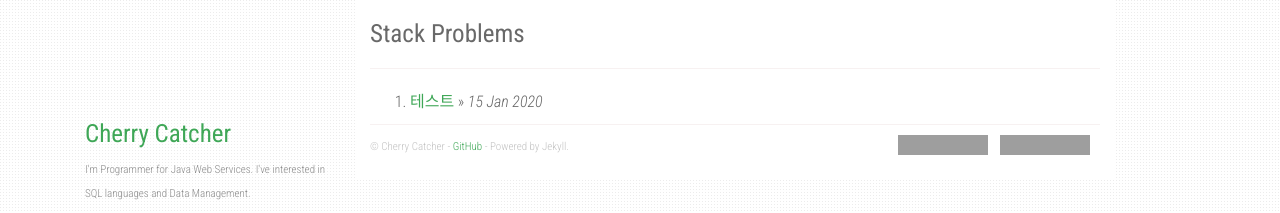
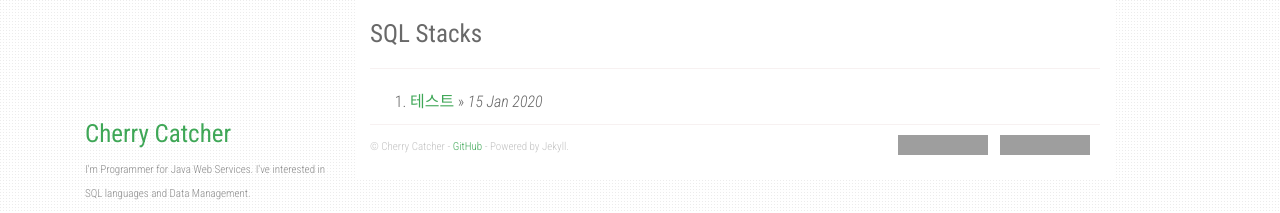
Before and after one commit to cherrycatcher/cherrycatcher.github.io, a Jekyll site: the page built from index.html, in a window 1280 px wide. Shown: the top 213 px of the page. Built offline with Jekyll 4.4.1, drawn with Linux system fonts in a browser that asks for light colours; nearby versions of some CDN libraries; the list of posts is cut into pages by our own code; grey boxes are pictures that could not be loaded.

Commit message:
title 변경

```diff
--- a/_config.yml
+++ b/_config.yml
@@ -1,4 +1,4 @@
-title: Stack Problems
+title: SQL Stacks
 description: My Personal Stack Problems
 author: Cherry Catcher
 github: https://github.com/cherrycatcher
```
Also changed, not shown: about.md (+0 -2 lines).
